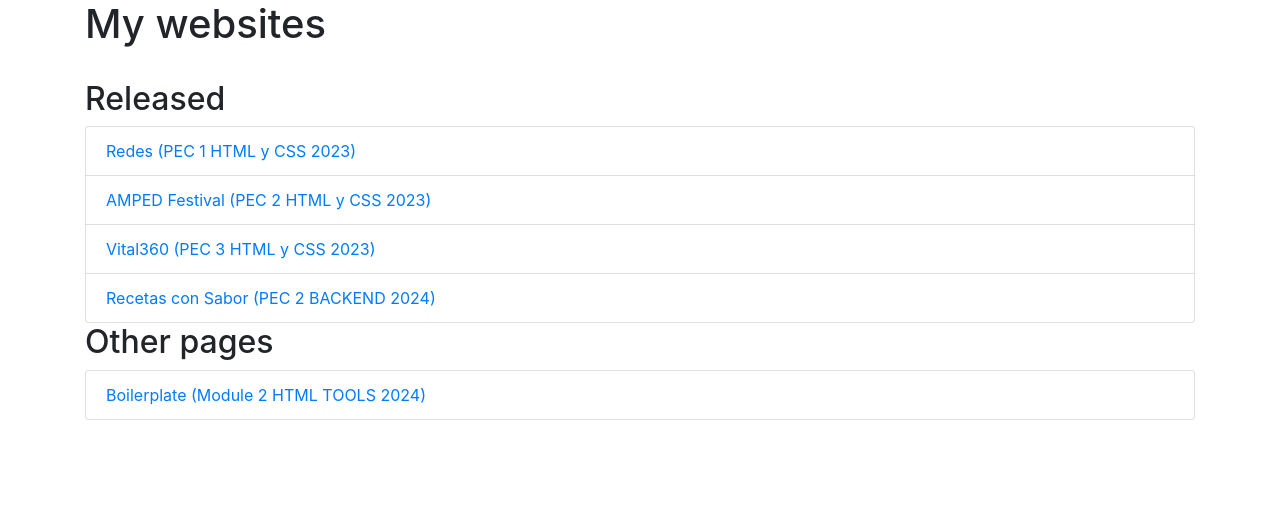
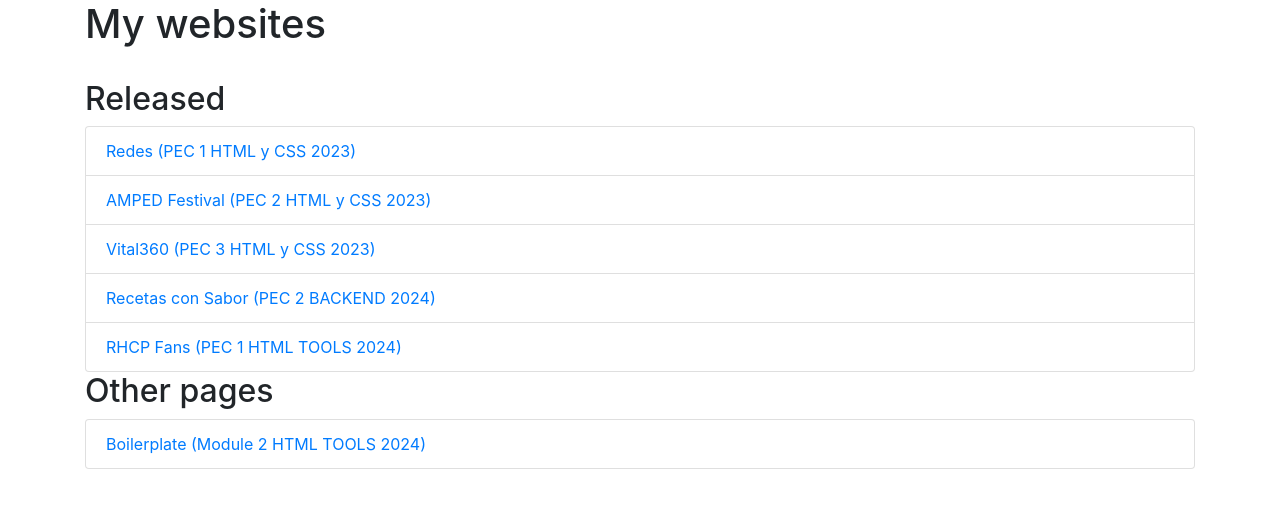
Before and after one commit to smb-uoc/smb-uoc.github.io, a plain HTML site: page index.html in a window 1280 px wide. Drawn offline with nearby package versions, Linux system fonts and the light colour scheme.

Commit message:
Update index.html

```diff
--- a/index.html
+++ b/index.html
@@ -17,6 +17,7 @@
             <li class="list-group-item"><a href="https://smb-uoc.github.io/amped">AMPED Festival (PEC 2 HTML y CSS 2023)</a></li>
             <li class="list-group-item"><a href="https://smb-uoc.github.io/vital360">Vital360 (PEC 3 HTML y CSS 2023)</a></li>
             <li class="list-group-item"><a href="https://eimtcms2.uoclabs.uoc.es/~smartinezbae/pec2/recetasconsabor/web/">Recetas con Sabor (PEC 2 BACKEND 2024)</a></li>
+            <li class="list-group-item"><a href="https://smb-uoc.github.io/rhcpfans">RHCP Fans (PEC 1 HTML TOOLS 2024)</a></li>
         </ul>
         <h2>Other pages</h2>
         <ul class="list-group">
```
